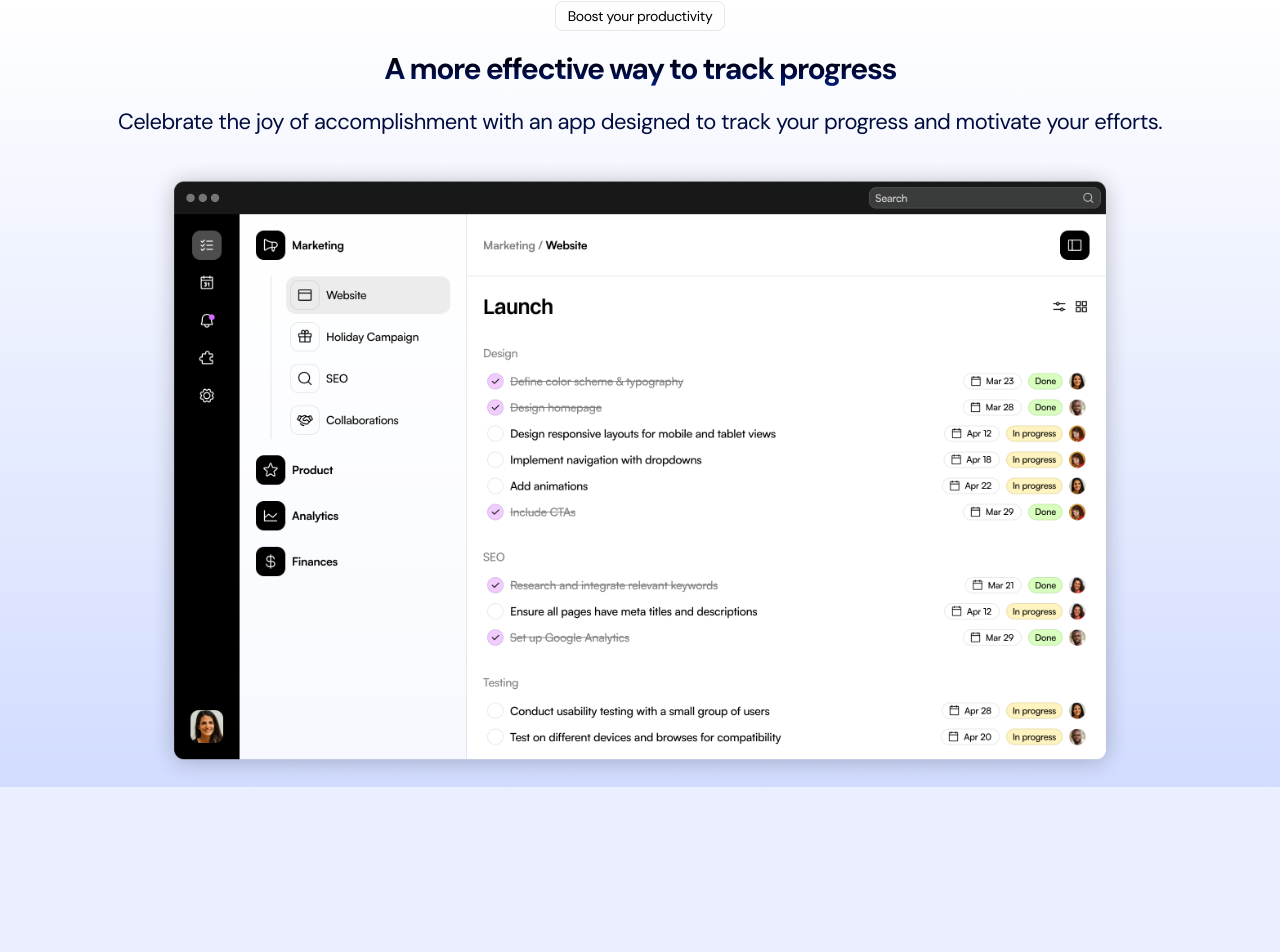
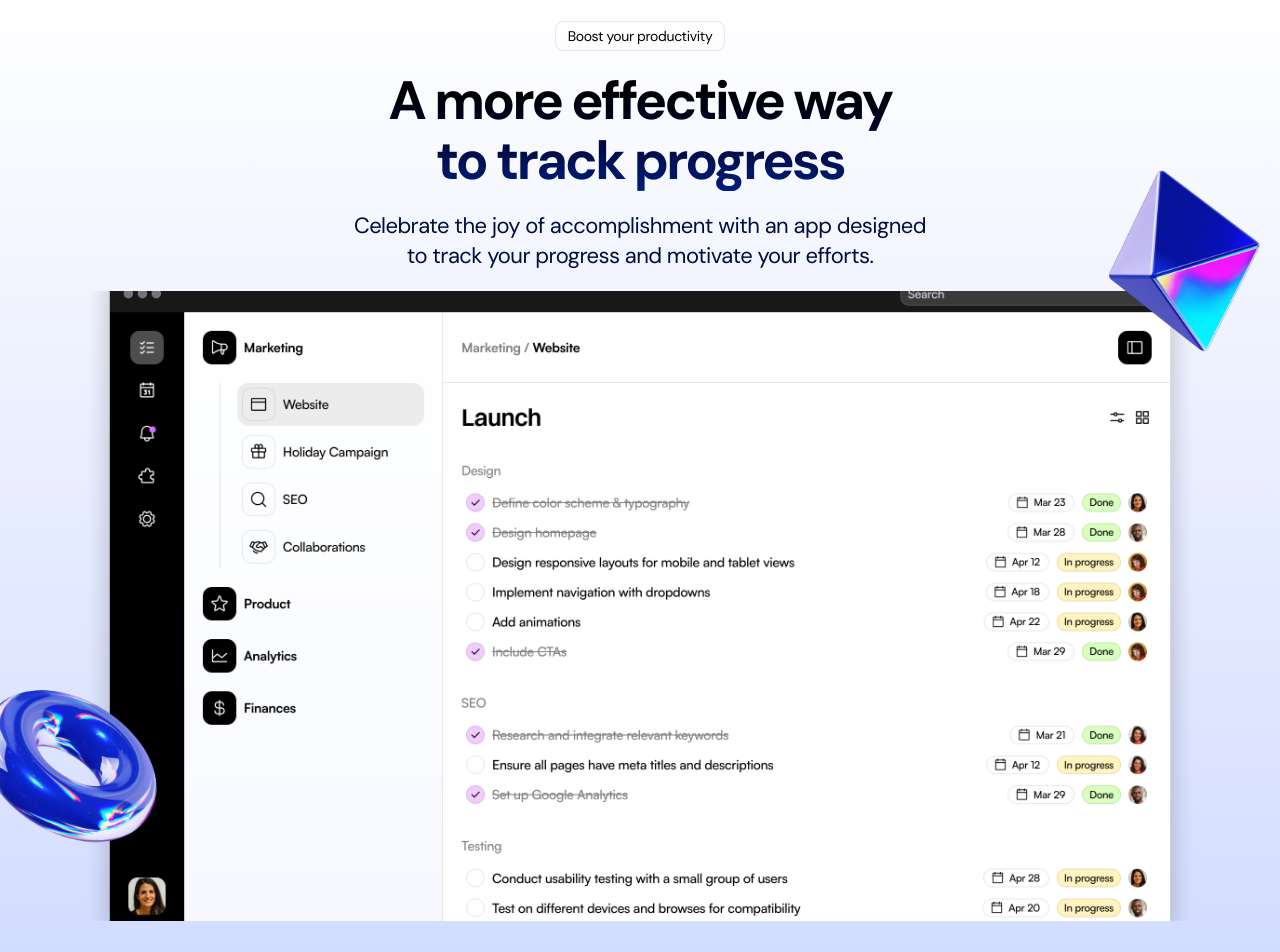
Before and after one commit to Meetkamal256/saas-landing-page, a Next.js app: page / in a window 1280 px wide. Shown: the part 978-1930 px from the top of the page. Before the commit the page ends 1765 px from the top, so only its background shows below. Built offline with nearby package versions, Linux system fonts and the light colour scheme.

Commit message:
feat: build productShowCase section for tablet and desktop

```diff
--- a/app/sections/ProductShowcase.tsx
+++ b/app/sections/ProductShowcase.tsx
@@ -2,23 +2,42 @@ import Image from "next/image";
 
 export const ProductShowcase = () => {
   return (
-    <section className="bg-gradient-to-b from-[#ffff] to-[#D2DCFF]">
+    <section className="pt-8 pb-20 md:pt-5 md:pb-10 bg-gradient-to-b from-[#ffff] to-[#D2DCFF] overflow-x-clip">
       <div className="container">
         <div className="flex justify-center">
           <div className="tag">Boost your productivity</div>
         </div>
-        <h2 className="text-center text-3xl font-bold tracking-tighter bg-gradient-to-b from-black to-[#001E80] text-transparent bg-clip-text mt-5">A more effective way to track progress</h2>
-        <p className="text-center text-[22px] leading-[30px] tracking-tight text-[#010D3E] mt-5">
-          Celebrate the joy of accomplishment with an app designed to track your
-          progress and motivate your efforts.
-        </p>
+        <div className="max-w-[574px] mx-auto">
+          <h2 className="text-center text-3xl md:text-[54px] md:leading-[60px] font-bold tracking-tighter bg-gradient-to-b from-black to-[#001E80] text-transparent bg-clip-text mt-5">
+            A more effective way to track progress
+          </h2>
+          <p className="text-center text-[22px] leading-[30px] tracking-tight text-[#010D3E] mt-5">
+            Celebrate the joy of accomplishment with an app designed to track
+            your progress and motivate your efforts.
+          </p>
+        </div>
+
         <div className="relative w-full aspect-[16/9] mt-5">
           <Image
             src="/assets/product-image.png"
             alt="product Image"
             fill
-            className="object-contain"
+            className="object-cover"
             priority
+          />
+          <Image
+            src="/assets/pyramid.png"
+            alt="pyramid image"
+            width={200}
+            height={200}
+            className="hidden md:flex absolute -right-20 -top-32"
+          />
+          <Image
+            src="/assets/tube.png"
+            alt="tube image"
+            width={200}
+            height={200}
+            className="hidden md:block absolute bottom-15 -left-28"
           />
         </div>
       </div>
```
